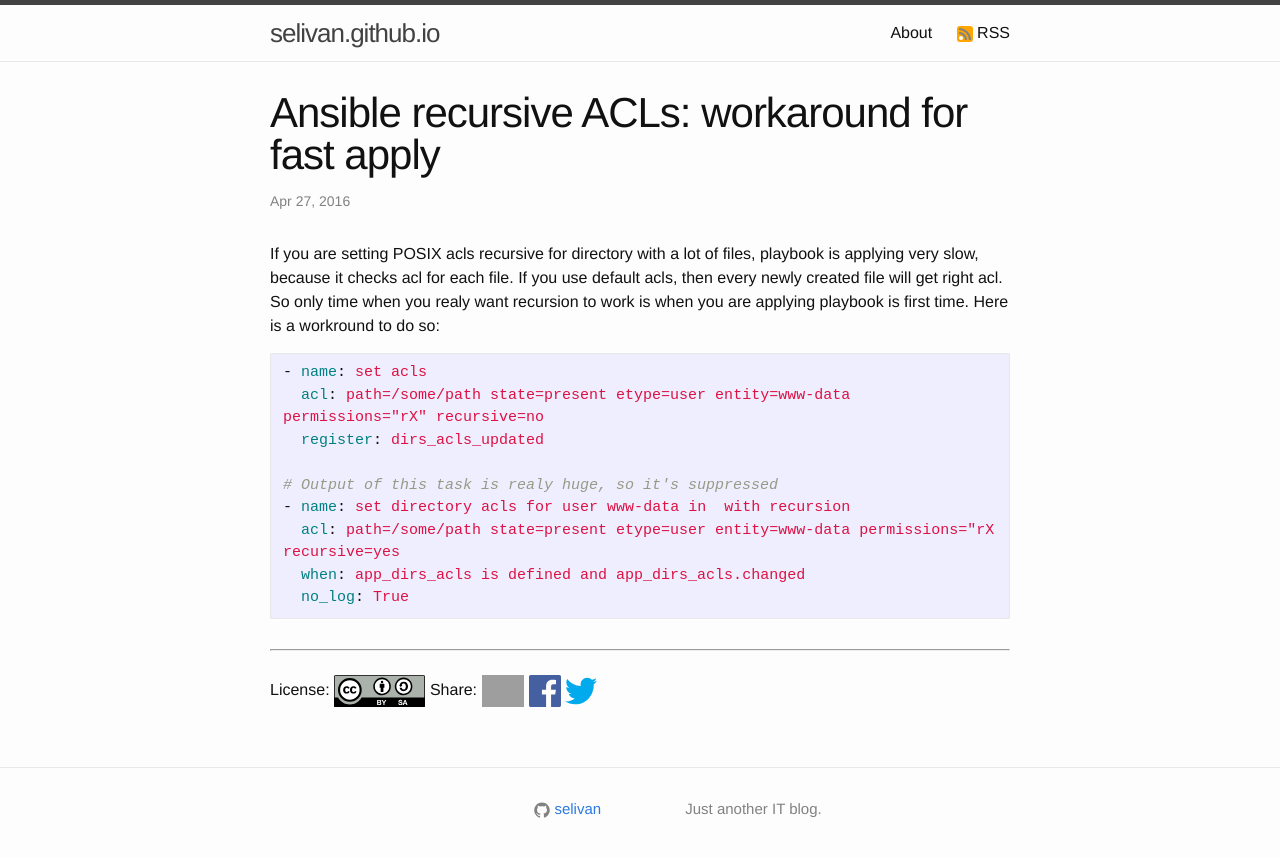
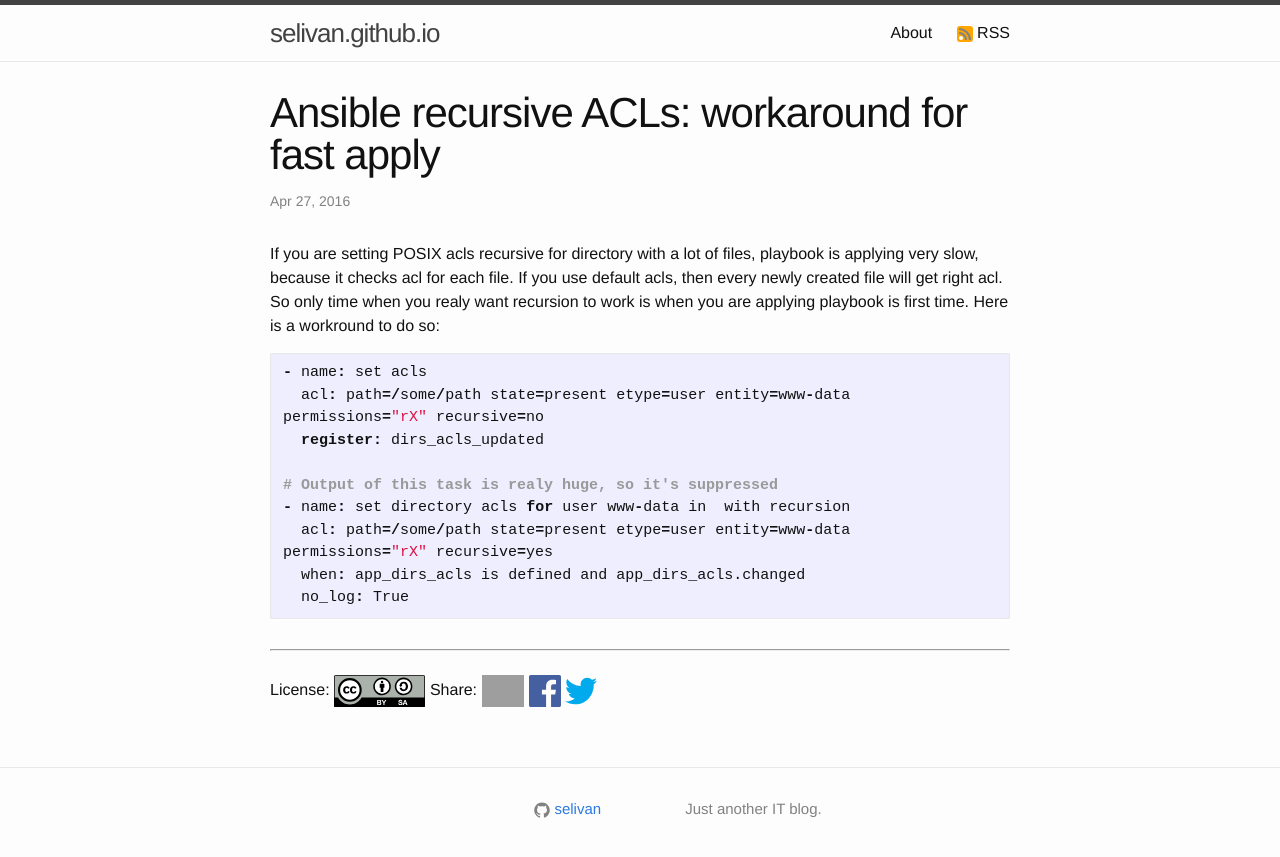
Before and after one commit to selivan/selivan.github.io, a Jekyll site: the page built from _posts/2016-04-27-ansible-acl-recursive-fast-apply.md, in a window 1280 px wide. Shown: the top 857 px of the page. Built offline with Jekyll 4.4.1, drawn with Linux system fonts in a browser that asks for light colours; comment, search, counter and statistics services are not loaded; grey boxes are pictures that could not be loaded.

Commit message:
In gh-pages C do better YAML highlighting that YAML :(

````diff
--- a/_posts/2016-04-27-ansible-acl-recursive-fast-apply.md
+++ b/_posts/2016-04-27-ansible-acl-recursive-fast-apply.md
@@ -5,14 +5,14 @@ tags: [ansible, acl]
 ---
 If you are setting POSIX acls recursive for directory with a lot of files, playbook is applying very slow, because it checks acl for each file. If you use default acls, then every newly created file will get right acl. So only time when you realy want recursion to work is when you are applying playbook is first time. Here is a workround to do so:
 
-```yaml
+```c
 - name: set acls
   acl: path=/some/path state=present etype=user entity=www-data permissions="rX" recursive=no
   register: dirs_acls_updated
 
 # Output of this task is realy huge, so it's suppressed
 - name: set directory acls for user www-data in {{ webapp_dir }} with recursion
-  acl: path=/some/path state=present etype=user entity=www-data permissions="rX recursive=yes
+  acl: path=/some/path state=present etype=user entity=www-data permissions="rX" recursive=yes
   when: app_dirs_acls is defined and app_dirs_acls.changed
   no_log: True
 ```
````
Also changed, not shown: _posts/2017-01-15-ansible-multiple-handlers-subtlety.md (+1 -2 lines).
